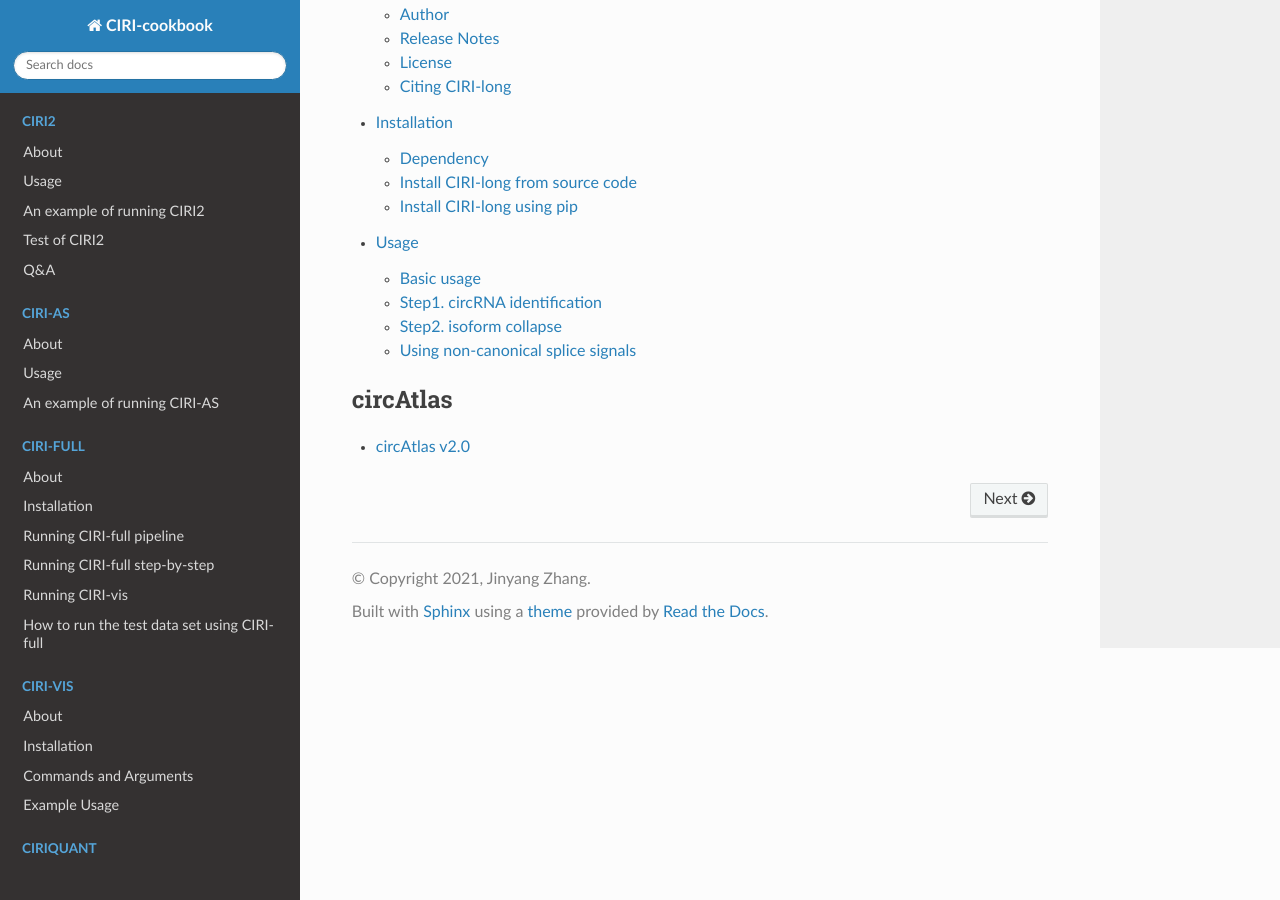
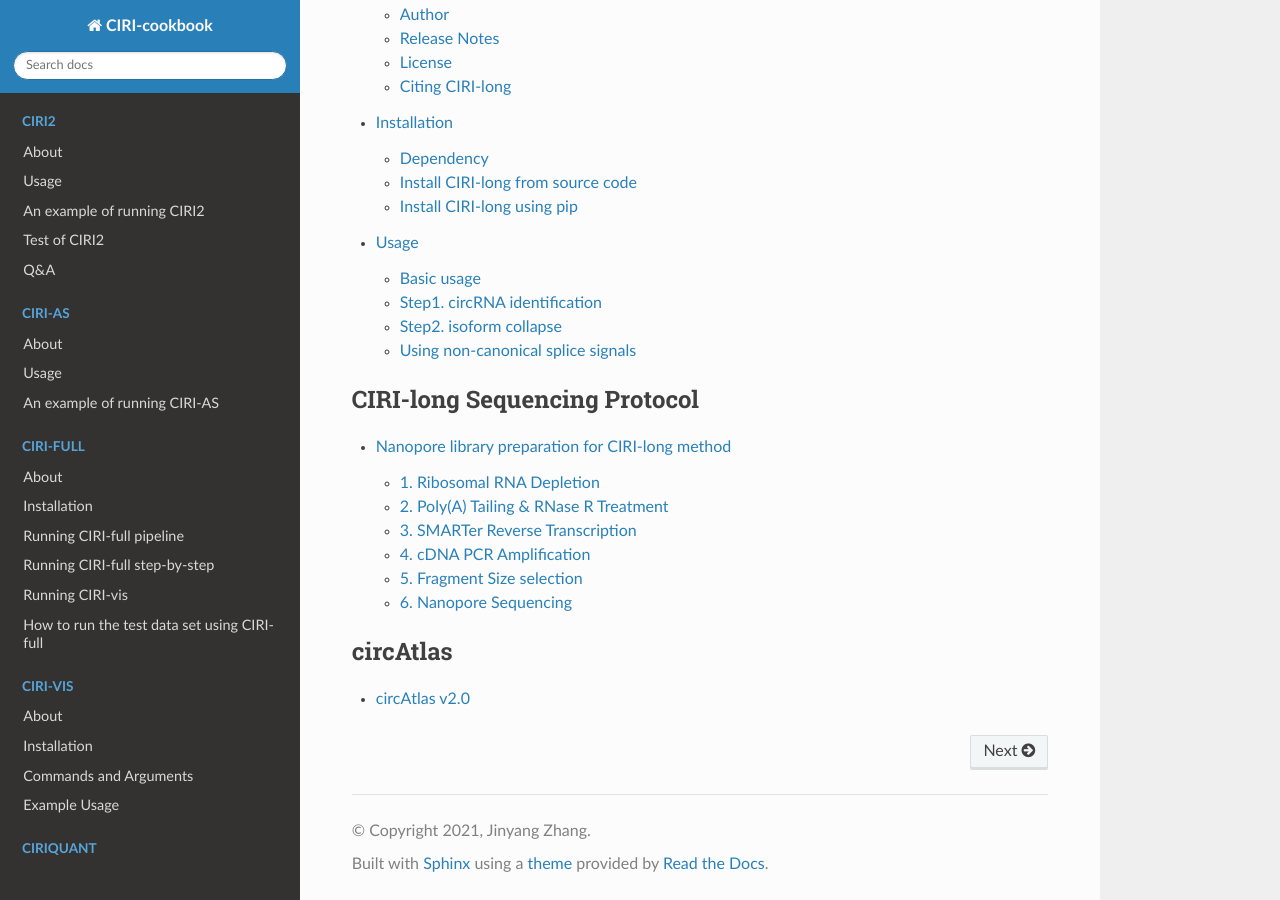
Before and after one commit to bioinfo-biols/CIRI-cookbook, a Sphinx documentation site: the page built from source/index.rst, in a window 1280 px wide and 900 px high, scrolled down 2341 px. Built offline with Sphinx 7.4.7 and the Read the Docs theme 2.0.0, drawn with Linux system fonts in a browser that asks for light colours; some of the changed lines change nothing that is shown.

Commit message:
add CIRI-long protocol

```diff
--- /dev/null
+++ b/source/CIRI-long_sequencing.md
@@ -0,0 +1,115 @@
+# Nanopore library preparation for CIRI-long method
+
+## 1. Ribosomal RNA Depletion
+
+Total RNA is isolated using TRIzol (Invitrogen), and a **RiboErase kit (human/mouse/rat, KAPA Biosystems)** is used to remove rRNA from **1ug of total RNA**.
+
+## 2. Poly(A) Tailing & RNase R Treatment
+
+Then, addtional poly(A) tails are added to the linear transcripts to increase RNase R digestion efficiency.
+
+### 2.1 Add poly(A) tails to linear RNAs
+
+E-PAP treatment is used to add poly(A) tails to the 3' end of linear RNAs, which can increase the RNase R digestion ability to RNAs with secondary structures.
+
+Component | Volume
+-|-
+RNA | 17 uL
+PolyA Buffer | 2 uL
+NEB *E.coli* Poly(A) Polymerase (5 U/uL) | 1 uL
+**Total Volume:** | **20 uL**
+
+- Ribosomal-depleted total RNA was incubated at 37ºC with 1uL of Poly(A) Polymerase for 30min.
+
+### 2.2 Purification after poly(A) treatment
+
+AMPure XP is used to remove contamination after poly(A) treatment.
+
+Component | Volume
+-|-
+Agencourt AMPure XP magnetic beads (Beckman) | 44 uL
+Polyadenylated RNA | 20 uL
+**Total Volume:** | **64 uL**
+
+- Add 2.2uL of AMPure XP per 1.0 uL of sample.
+- Wash beads + RNA fragments twice with 75% Ethanol to remove contaminants.
+- Elute purified RNA.
+
+### 2.3 RNase R Treatment to effectively digest linear RNAs
+
+Polyadenylted RNAs is treated using RNase R to remove linear RNAs.
+
+Component | Volume
+-|-
+Polyadenylated RNA  | 17.5 uL
+RNase R Buffer | 2 uL
+Epicentre RNase R (20 U/uL) | 0.5 uL
+**Total** | **20 uL**
+
+- Polyadenylated RNA was incubated with RNase R at 37ºC for 15 min.
+
+### 2.4 Purification after RNase R Treatment
+
+AMPure XP is used to remove contamination after RNase R treatment.
+
+Component | Volume
+-|-
+AMPure XP | 44 uL
+Polyadenylated RNA | 20 uL
+**Total Volume:** | **64 uL**
+
+- Add 2.2uL of AMPure XP per 1.0 uL of sample.
+- Wash beads + RNA fragments twice with 75% Ethanol to remove contaminants.
+- Elute purified RNA with 20uL H2O.
+
+## 3. SMARTer Reverse Transcription
+
+Then, RNase R-treated RNA is reverse transcribed using random hexamers and SMARTer cDNA synthesis kit (Takara Bio) according to the manufacturere's instructions. The 3' SMART CDS Primer II A `5'-AAGCAGTGGTATCAACGCAGAGTACT(30)N-1N-3'` was replaced with `5'-AAGCAGTGGTATCAACGCAGAGTACNNNNNN-3'` to amplify circular RNAs without poly(A) sequences.
+
+- Prepare reaction as follow:
+
+Component | Volume
+-|-
+RNase R treated RNA | 3.5 uL
+SMARTer CDS random primer (12 uM) | 1 uL
+**Total Volume:** | **4.5 uL**
+
+- Incubated at 72ºC for 3min, 25ºC for 10min, hold at 42ºC.
+
+- Add the folowing mixture:
+
+Component | Volume
+-|-
+5x First Strand Buffer (RNase-Free) | 2 uL
+Dithiothreitol (DTT; 100 mM) | 0.25 uL
+dNTP Mix (10 mM) | 1 uL
+SMARTer II A Oligonucleotide (12 uM) | 1 uL
+RNase Inhibitor (40 U/uL) | 0.25 uL
+SMARTScribe Reverse Transcriptase (100 U/uL) | 1 uL
+**Total Volume:** | **5.5 uL**
+
+- Incubation at 42ºC for 90 min.
+- Denatured at 70ºC for 10 min.
+
+## 4. cDNA PCR Amplification
+
+To obtain sufficient cDNA products for sequencing, PCR amplification is performed using 2uL of cDNA with NEBNext LongAmp Taq DNA Polymerase and SMARTer primers under the following conditions:
+
+STEP | TEMP | TIME
+-|-|-
+Initial Denaturation | 95ºC | 30 s
+19-20 Cycles | 95ºC<br>62ºC<br>65ºC | 15 s<br>15 s<br>2 min
+Final Extension | 65ºC | 2 min
+Hold | 4-10ºC
+
+## 5. Fragment Size selection
+
+Afterwards, AMPure XP is used for size selection of the cDNA fragments:
+
+- Add 0.5 of AMPure XP per 1.0 uL of sample.
+- Wash beads + cDNA fragments twice with 75% Ethanol to remove contaminants.
+- Elute purified cDNA
+
+## 6. Nanopore Sequencing
+
+Finally, cDNA libraries are prepared according to the ONT protocol `SQK-LSK109` and barcoded with `EXP-NBD104` / `EXP-NBD114` kits, and nanopore sequencing is performed using the MinION (MN26543) platform with a `FLOW-MIN106` flow cell.
--- a/source/index.rst
+++ b/source/index.rst
@@ -51,6 +51,12 @@ Welcome to CIRI Toolkit's documentation!
 
 .. toctree::
    :maxdepth: 2
+   :caption: CIRI-long Sequencing Protocol
+
+   CIRI-long_sequencing.md
+
+.. toctree::
+   :maxdepth: 2
    :caption: circAtlas
 
    circAtlas.md
```
